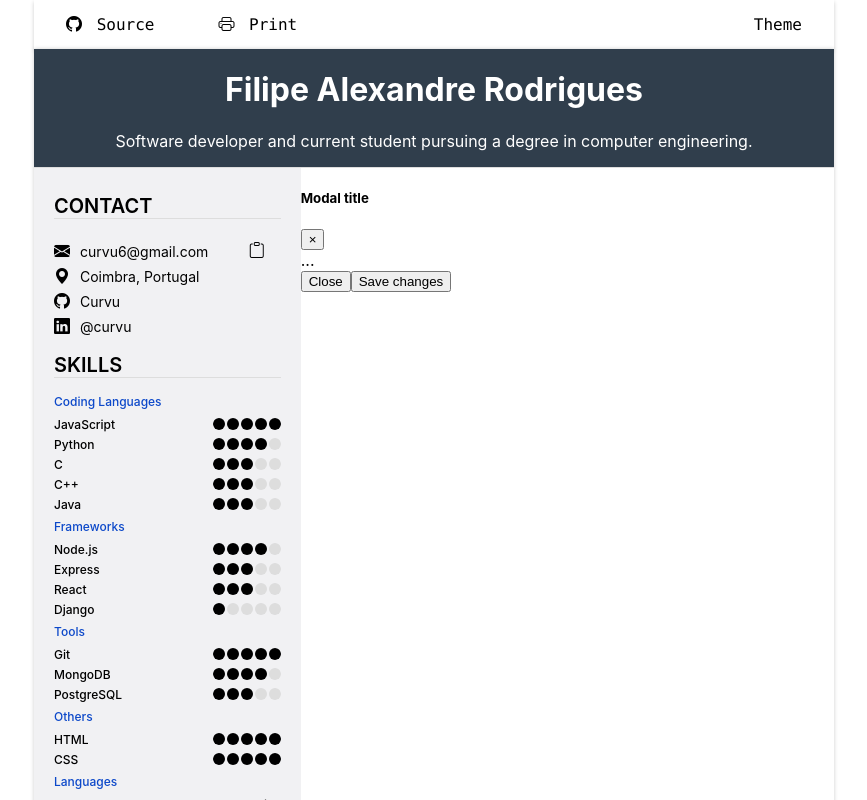
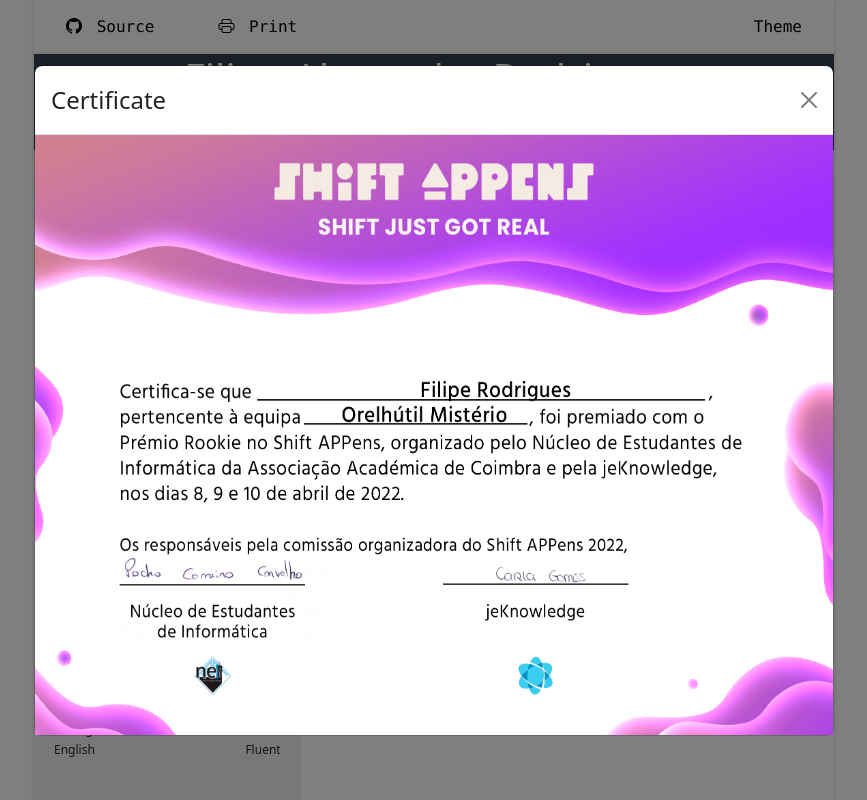
Before and after one commit to Curvu/curvu.github.io, a React (Create React App) app: page / in a window 1280 px wide. Both pictures are taken after a click on the item "ShiftAppens 2022 - Rookie Award". Shown: the top 800 px of the page, without its empty margins (206-1073 px from the left). Built offline with nearby package versions, Linux system fonts and the light colour scheme.

Commit message:
model implementation

```diff
--- a/src/components/Container/container.js
+++ b/src/components/Container/container.js
@@ -1,6 +1,8 @@
 import './container.css';
 import 'bootstrap-icons/font/bootstrap-icons.css'
-import React, { useState } from 'react'
+import 'bootstrap/dist/css/bootstrap.min.css';
+import Modal from 'react-bootstrap/Modal'
+import React, { useState, Button } from 'react'
 
 import shiftAward from '../../assets/ceritificates/shiftappens_rookie_award_certificate.png'
 
@@ -14,30 +16,20 @@
   }
 
   const [shift, setShift] = useState(false)
+  const handleShift = () => {
+    setShift(!shift)
+    document.onkeydown = (e) => !(e.ctrlKey && e.key === 'p' && !shift) // Toggle print (ctrl + p)
+  }
 
   return (
     <>
       {shift ? (
-        // <img src={shiftAward} alt='shift-award-2020-cerificate' className='shift2022' onClick={() => setShift(false)} />
-        <div class="modal fade" id="exampleModalCenter" tabindex="-1" role="dialog" aria-labelledby="exampleModalCenterTitle" aria-hidden="true">
-          <div class="modal-dialog modal-dialog-centered" role="document">
-            <div class="modal-content">
-              <div class="modal-header">
-                <h5 class="modal-title" id="exampleModalLongTitle">Modal title</h5>
-                <button type="button" class="close" data-dismiss="modal" aria-label="Close">
-                  <span aria-hidden="true">&times;</span>
-                </button>
-              </div>
-              <div class="modal-body">
-                ...
-              </div>
-              <div class="modal-footer">
-                <button type="button" class="btn btn-secondary" data-dismiss="modal">Close</button>
-                <button type="button" class="btn btn-primary">Save changes</button>
-              </div>
-            </div>
-          </div>
-        </div>
+        <Modal show={handleShift} onHide={handleShift} size='lg' centered className='model'>
+        <Modal.Header closeButton>
+          <Modal.Title>Certificate</Modal.Title>
+        </Modal.Header>
+        <Modal.Body className='model-img'/>
+      </Modal>
       ) : null}
       <div className='Container'>
         <div className='container-item'>
@@ -68,7 +60,7 @@
         <div className='container-item'>
           <h2><i className='bi bi-award' />achievements</h2>
           <ul className='achievements'>
-            <li onClick={() => {setShift(true)}}>ShiftAppens 2022 - Rookie Award</li>
+            <li onClick={handleShift}><i className='bi bi-arrow-right-short point' />ShiftAppens 2022 - Rookie Award <i className='bi bi-box-arrow-up-right link' /></li>
           </ul>
         </div>
       </div>
```
